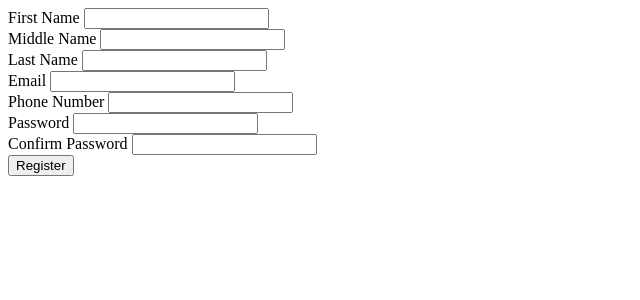
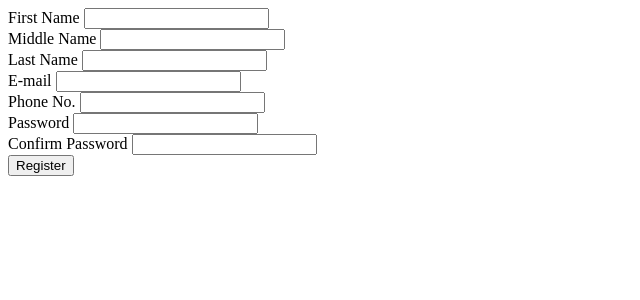
Before and after one commit to blancc-page/rental-management-system, a Flask app: page /register in a window 1280 px wide. Shown: the top 300 px of the page, without its empty margins (0-640 px from the left). Run offline with Flask 2, Linux system fonts and the light colour scheme; some libraries are stand-ins or nearby versions.

Commit message:
Restructure form input fields for easy styling

```diff
--- a/app/templates/auth/register.html
+++ b/app/templates/auth/register.html
@@ -1,3 +1,36 @@
 {% import 'bootstrap/wtf.html' as wtf %}
 
-{{wtf.quick_form(form)}}
+<form action="/register" method="post">
+  {{form.hidden_tag()}}
+  <div class="form-outline mb-4">
+    <label class="form-label" for="f-name">First Name</label>
+    {{form.firstname(type="text" ,id="email",class="form-control form-control-lg")}}
+  </div>
+  <div class="form-outline mb-4">
+    <label class="form-label" for="m-name">Middle Name</label>
+    {{form.middlename(type="text" ,id="m-name",class="form-control form-control-lg")}}
+  </div>
+  <div class="form-outline mb-4">
+    <label class="form-label" for="l-name">Last Name</label>
+    {{form.lastname(type="text" ,id="l-name",class="form-control form-control-lg")}}
+  </div>
+  <div class="form-outline mb-4">
+    <label class="form-label" for="email">E-mail</label>
+    {{form.email(type="email" ,id="email",class="form-control form-control-lg")}}
+  </div>
+  <div class="form-outline mb-4">
+    <label class="form-label" for="phone">Phone No.</label>
+    {{form.phonenumber(type="number" ,id="phone",class="form-control form-control-lg")}}
+  </div>
+  <div class="form-outline mb-4">
+    <label class="form-label" for="password">Password</label>
+    {{form.password(type="password" ,id="password",class="form-control form-control-lg")}}
+  </div>
+  <div class="form-outline mb-4">
+    <label class="form-label" for="password">Confirm Password</label>
+    {{form.password_confirm(type="password",id="password",class="form-control form-control-lg")}}
+  </div>
+  <div>
+    {{form.submit(class="btn btn-outline-dark btn-lg px-5",type="submit")}}
+  </div>
+</form>
```
Also changed, not shown: app/templates/auth/login.html (+15 -2 lines).
